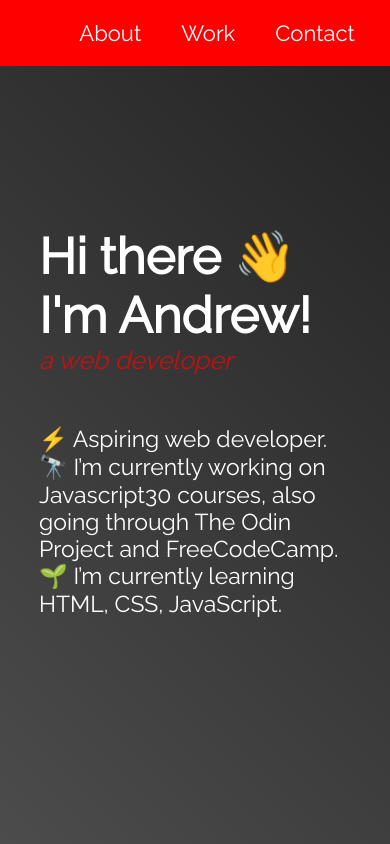
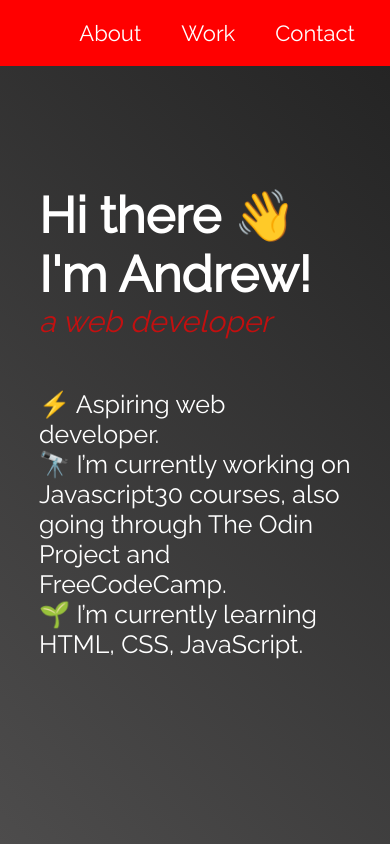
Before and after one commit to WerdnaLes/freecodecamp-landing-page, a plain HTML site: page index.html in a window 390 px wide. Shown: the top 844 px of the page. Drawn offline with Linux system fonts and the light colour scheme.

Commit message:
Add 'em' styling to the #welcome-section

```diff
--- a/styles.css
+++ b/styles.css
@@ -85,6 +85,7 @@ a {
   flex-direction: column;
   background-color: #222222;
   background: linear-gradient(45deg, rgb(77, 76, 76), #222222);
+  font-size: 7em;
 }
 
 .welcome-container {
@@ -92,11 +93,11 @@ a {
 }
 
 #welcome-section h1 {
-  font-size: 8em;
+  font-size: 1em;
 }
 
 #welcome-section .welcome-subtitle {
-  font-size: 5em;
+  font-size: 0.6em;
   font-style: italic;
   color: red;
   opacity: 70%;
@@ -107,11 +108,8 @@ a {
   display: flex;
   flex-direction: column;
   justify-content: center;
-}
-
-#welcome-description {
   text-align: start;
-  font-size: 4rem;
+  font-size: 0.5em;
   list-style: none;
 }
 
@@ -223,16 +221,8 @@ a {
 }
 
 @media screen and (max-width: 770px) {
-  #welcome-section h1 {
-    font-size: 6rem;
-  }
-
-  #welcome-section .welcome-subtitle {
-    font-size: 3rem;
-  }
-
-  #welcome-description {
-    font-size: 2.8rem;
+  #welcome-section {
+    font-size: 5.5em;
   }
 
   .projects-header {
@@ -241,16 +231,8 @@ a {
 }
 
 @media screen and (max-width: 570px) {
-  #welcome-section h1 {
-    font-size: 5rem;
-  }
-
-  #welcome-section .welcome-subtitle {
-    font-size: 2.5rem;
-  }
-
-  #welcome-description {
-    font-size: 2.3rem;
+  #welcome-section {
+    font-size: 5em;
   }
 
   .contacts-header {
```
